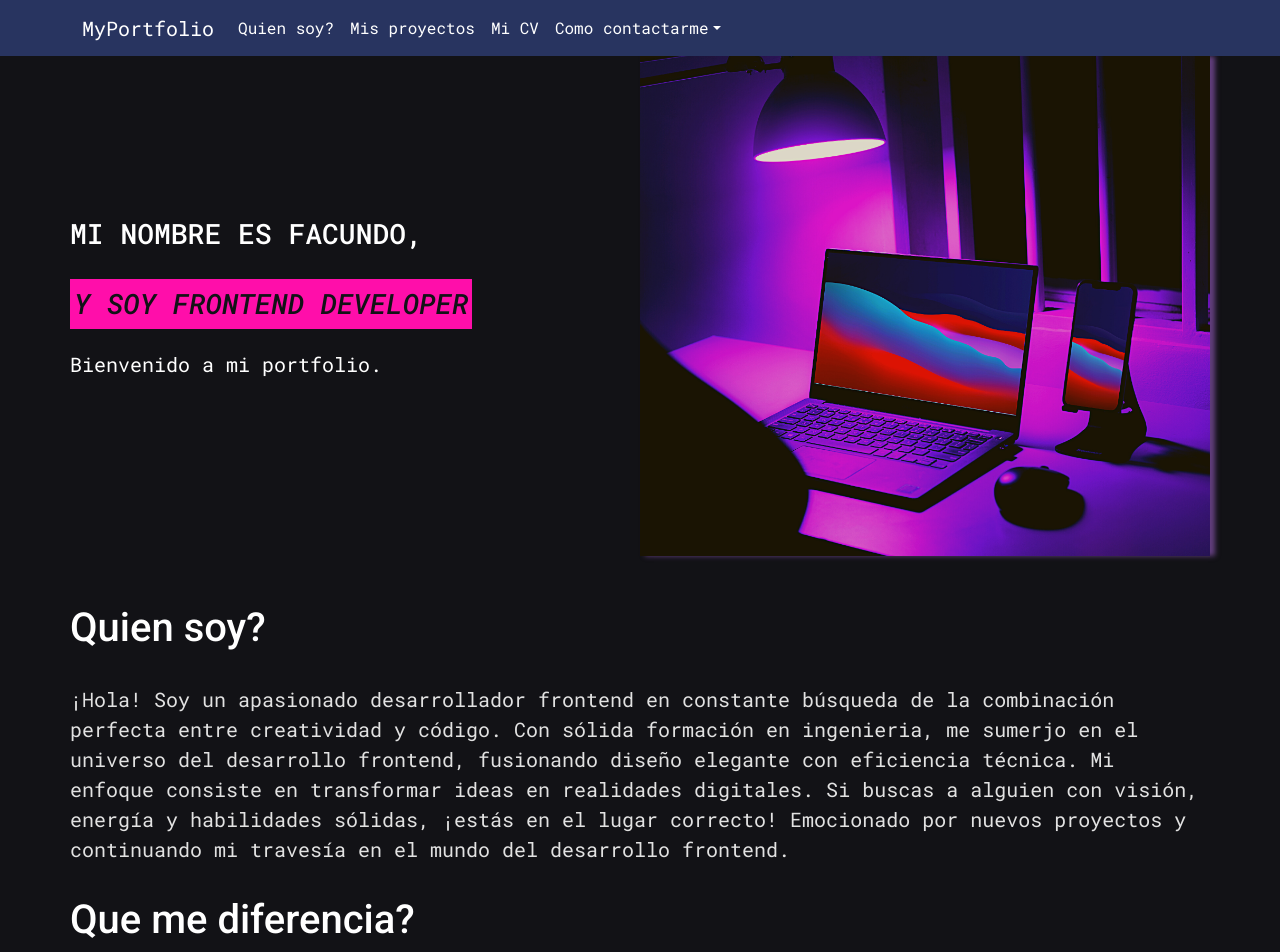
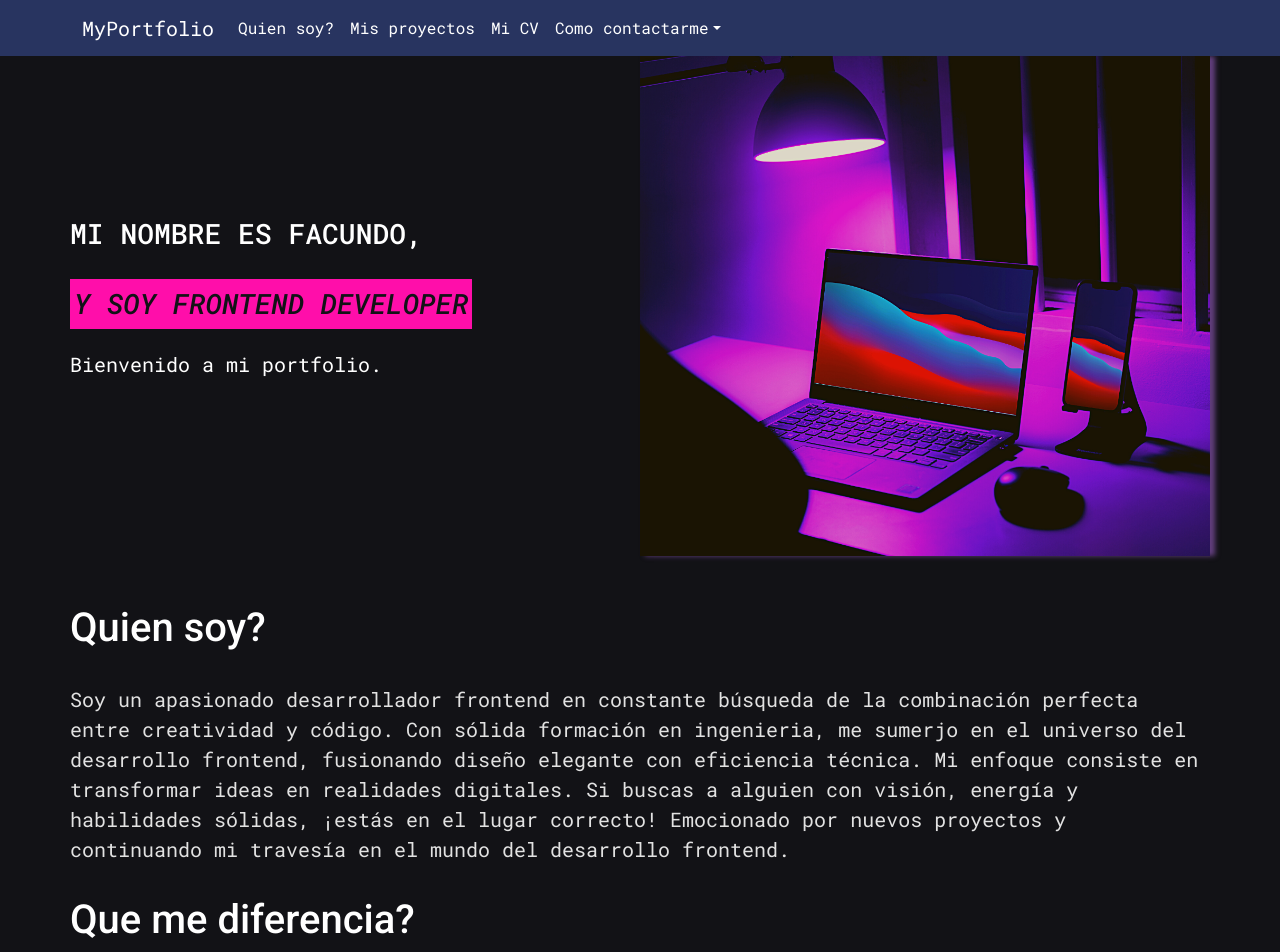
Before and after one commit to ffacuprato/Portfolio-React, a React (Create React App) app: page / in a window 1280 px wide. Shown: the top 952 px of the page. Built offline with nearby package versions, Linux system fonts and the light colour scheme.

Commit message:
version beta digamos 1

```diff
--- a/src/components/SobreMi/index.jsx
+++ b/src/components/SobreMi/index.jsx
@@ -20,7 +20,7 @@ const AboutMe = () => {
                 Quien soy?
             </Titulo>
             <Texto>
-            ¡Hola! Soy un apasionado desarrollador frontend en constante búsqueda de la combinación perfecta entre creatividad y código. Con sólida formación en ingenieria, me sumerjo en el universo del desarrollo frontend, fusionando diseño elegante con eficiencia técnica.
+            Soy un apasionado desarrollador frontend en constante búsqueda de la combinación perfecta entre creatividad y código. Con sólida formación en ingenieria, me sumerjo en el universo del desarrollo frontend, fusionando diseño elegante con eficiencia técnica.
             Mi enfoque consiste en transformar ideas en realidades digitales. Si buscas a alguien con visión, energía y habilidades sólidas, ¡estás en el lugar correcto! Emocionado por nuevos proyectos y continuando mi travesía en el mundo del desarrollo frontend.
             </Texto>
             <Titulo>
```
